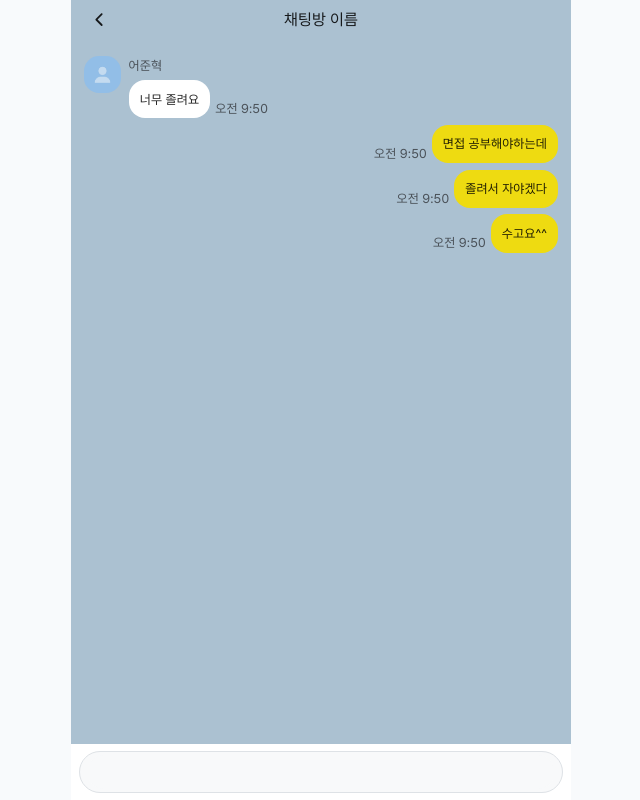
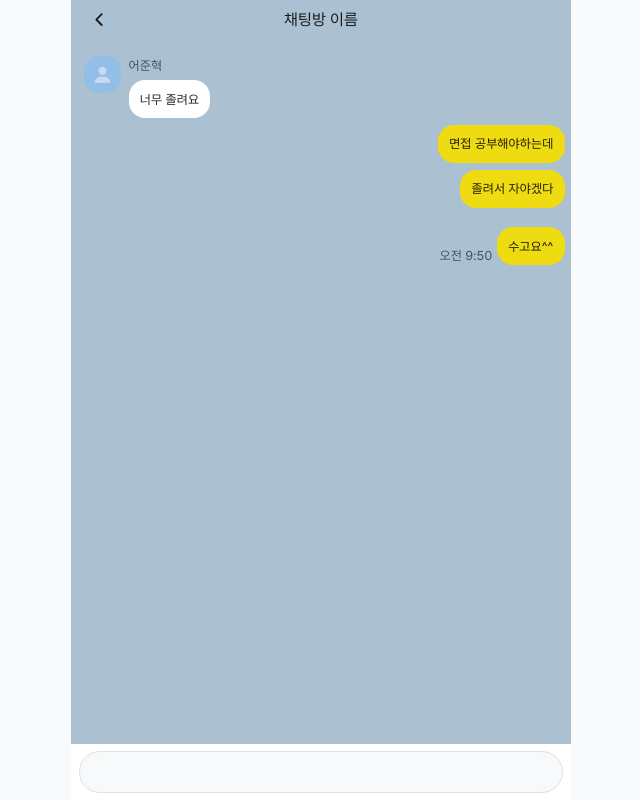
Before and after one commit to Try-Chat/Front-End, a React (Vite) app: page /chatroom in a window 1280 px wide. Shown: the whole page, without its empty margins (319-959 px from the left). Built offline with nearby package versions, Linux system fonts and the light colour scheme.

Commit message:
style: 헤더, 푸터, 스크롤바 수정

```diff
--- a/src/components/chatRoom/MessageContent.tsx
+++ b/src/components/chatRoom/MessageContent.tsx
@@ -1,10 +1,9 @@
 import { styled } from '@mui/material';
 import ProfileImageBox from '../common/ProfileImageBox';
-
 interface MessageContentProps {
   messageType: boolean;
   content: string;
-  time: string;
+  time: string | null;
 }
 
 const MessageContent = ({
@@ -13,7 +12,7 @@ const MessageContent = ({
   time,
 }: MessageContentProps) => {
   return (
-    <MessageContentWrapper messageType={messageType}>
+    <MessageContentWrapper messageType={messageType} time={time}>
       <MessageBox>
         {messageType && <ProfileImageBox size="2.3rem" />}
         <MessageContentBox>
@@ -22,12 +21,16 @@ const MessageContent = ({
               <ChatPartner>어준혁</ChatPartner>
               <ContentTime>
                 <Content messageType={messageType}>{content}</Content>
-                <MessageTime messageType={messageType}>{time}</MessageTime>
+                {time && (
+                  <MessageTime messageType={messageType}>{time}</MessageTime>
+                )}
               </ContentTime>
             </>
           ) : (
             <ContentTime>
-              <MessageTime messageType={messageType}>{time}</MessageTime>
+              {time && (
+                <MessageTime messageType={messageType}>{time}</MessageTime>
+              )}
               <Content messageType={messageType}>{content}</Content>
             </ContentTime>
           )}
@@ -39,14 +42,17 @@ const MessageContent = ({
 
 export default MessageContent;
 
-const MessageContentWrapper = styled('div')<{ messageType: boolean }>(
-  ({ messageType }) => ({
-    width: '100%',
+const MessageContentWrapper = styled('div')<{
+  messageType: boolean;
+  time: string | null;
+}>(({ messageType, time }) => ({
+  width: '100%',
 
-    display: 'flex',
-    justifyContent: messageType ? 'flex-start' : 'flex-end',
-  }),
-);
+  display: 'flex',
+  justifyContent: messageType ? 'flex-start' : 'flex-end',
+
+  marginTop: time === null ? 0 : '0.8rem',
+}));
 
 const MessageBox = styled('div')({
   display: 'flex',
--- a/src/components/chatRoom/MessageContentInput.tsx
+++ b/src/components/chatRoom/MessageContentInput.tsx
@@ -48,7 +48,7 @@ const MessageContentInput = ({ setAllMessage }: MessageContentInputProps) => {
 export default MessageContentInput;
 
 const MessageContentInputWrapper = styled('div')(({ theme }) => ({
-  width: '100%',
+  width: '500px',
   height: '3.5rem',
 
   padding: '0.4rem 0.5rem',
@@ -58,6 +58,9 @@ const MessageContentInputWrapper = styled('div')(({ theme }) => ({
   gap: '0.4rem',
 
   backgroundColor: '#fff',
+
+  position: 'fixed',
+  bottom: 0,
 
   svg: {
     fontSize: theme.typography.body1.fontSize,
--- a/src/pages/ChatRoom.tsx
+++ b/src/pages/ChatRoom.tsx
@@ -3,8 +3,17 @@ import { useNavigate } from 'react-router-dom';
 import { IoIosArrowBack } from 'react-icons/io';
 import { useState } from 'react';
 import { styled } from '@mui/material';
+import { display, height, margin, padding, width } from '@mui/system';
+import { BsJustify } from 'react-icons/bs';
+import zIndex from '@mui/material/styles/zIndex';
 
-const MESSAGES = [
+interface MessageType {
+  messageType: boolean;
+  content: string;
+  time: string;
+}
+
+const MESSAGES: MessageType[] = [
   { messageType: true, content: '너무 졸려요', time: '오전 9:50' },
   { messageType: false, content: '면접 공부해야하는데', time: '오전 9:50' },
   { messageType: false, content: '졸려서 자야겠다', time: '오전 9:50' },
@@ -24,10 +33,15 @@ const ChatRoom = () => {
       <MessageBox>
         {allMessage.map((message, index) => (
           <MessageContent
-            key={index} // 수정 사항
+            key={index}
             messageType={message.messageType}
             content={message.content}
-            time={message.time}
+            time={
+              index === allMessage.length - 1 ||
+              allMessage[index + 1].time !== message.time
+                ? message.time
+                : null
+            }
           />
         ))}
       </MessageBox>
@@ -40,7 +54,7 @@ export default ChatRoom;
 
 const ChatRoomWrapper = styled('div')({
   width: '500px',
-  minHeight: '100vh',
+  height: '100vh',
 
   display: 'flex',
   flexDirection: 'column',
@@ -58,6 +72,8 @@ const ChatRoomHeader = styled('nav')(({ theme }) => ({
   padding: '0 1rem',
 
   position: 'sticky',
+  top: 0,
+  backgroundColor: '#abc1d1',
 
   fontSize: theme.typography.subtitle2.fontSize,
 
@@ -82,7 +98,23 @@ const MessageBox = styled('div')({
   alignItems: 'flex-end',
   gap: '0.4rem',
 
-  padding: '1rem 0.8rem',
+  padding: '1rem 0.4rem 1rem 0.8rem',
 
   overflowY: 'auto',
+  '&::-webkit-scrollbar': {
+    width: '0.5rem',
+  },
+
+  '&::-webkit-scrollbar-thumb': {
+    background: '#868e96',
+    borderRadius: '5px',
+    backgroundClip: 'padding-box',
+    border: '3px solid transparent',
+  },
+
+  '&::-webkit-scrollbar-track': {
+    background: '#abc1d1',
+    borderRadius: '5px',
+    margin: '3.5rem 0',
+  },
 });
```
